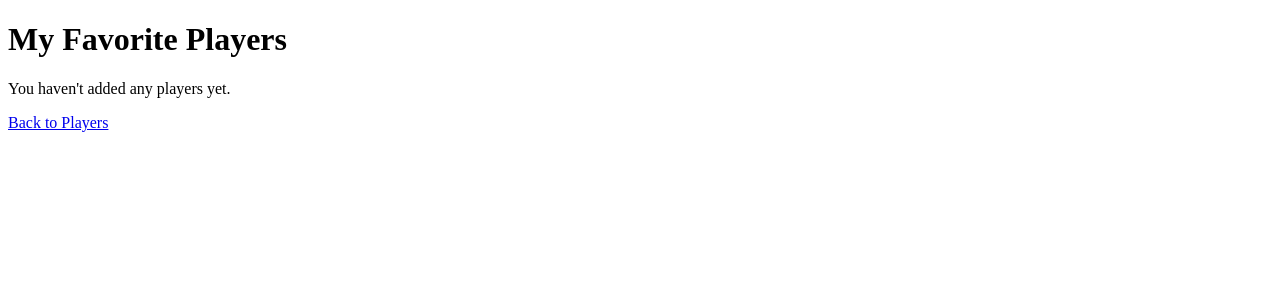
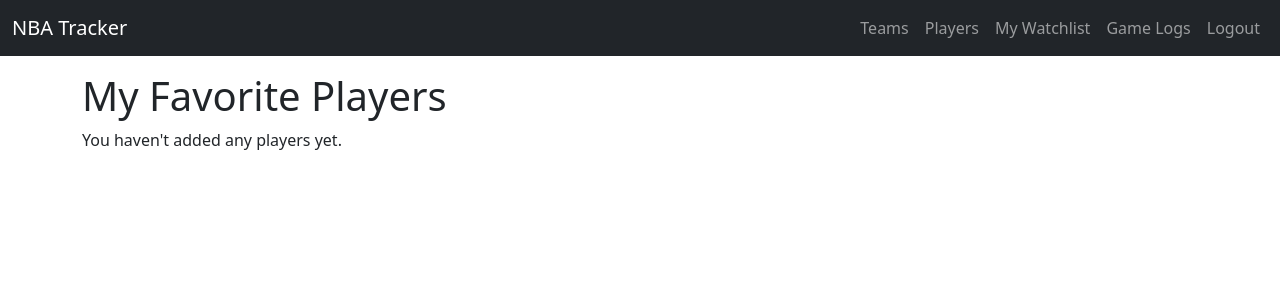
Before and after one commit to ZacPearce/nba_tracker, a Django app: page /watchlist/ in a window 1280 px wide. Shown: the top 300 px of the page. Run offline with Django 5.2, Linux system fonts and the light colour scheme; the visitor is signed in with stand-in values (Sample User, id 1); data comes from the database, SQL or seed files in the repository; data that the repository does not hold is empty.

Commit message:
added remove from watch list option , added bootsrap to watchlist

```diff
--- /dev/null
+++ b/tracker/templates/tracker/base.html
@@ -0,0 +1,30 @@
+<!DOCTYPE html>
+<html lang="en">
+<head>
+  <meta charset="UTF-8">
+  <title>{% block title %}NBA Tracker{% endblock %}</title>
+  <link href="https://cdn.jsdelivr.net/npm/bootstrap@5.3.0/dist/css/bootstrap.min.css" rel="stylesheet">
+</head>
+<body>
+  <nav class="navbar navbar-expand-lg navbar-dark bg-dark mb-3">
+    <div class="container-fluid">
+      <a class="navbar-brand" href="/teams">NBA Tracker</a>
+      <div class="navbar-nav">
+        <a class="nav-link" href="/teams">Teams</a>
+        <a class="nav-link" href="/players">Players</a>
+        <a class="nav-link" href="/watchlist">My Watchlist</a>
+        <a class="nav-link" href="/game-logs">Game Logs</a>
+        {% if user.is_authenticated %}
+          <a class="nav-link" href="/logout">Logout</a>
+        {% else %}
+          <a class="nav-link" href="/login">Login</a>
+        {% endif %}
+      </div>
+    </div>
+  </nav>
+
+  <div class="container">
+    {% block content %}{% endblock %}
+  </div>
+</body>
+</html>
--- a/tracker/templates/tracker/watchlist.html
+++ b/tracker/templates/tracker/watchlist.html
@@ -1,17 +1,20 @@
-<!DOCTYPE html>
-<html>
-<head><title>My Watchlist</title></head>
-<body>
+{% extends 'tracker/base.html' %}
+{% block title %}My Watchlist{% endblock %}
+{% block content %}
 <h1>My Favorite Players</h1>
 {% if favorites %}
-    <ul>
+<ul class="list-group">
   {% for fav in favorites %}
-        <li>{{ fav.player.name }} ({{ fav.player.team.name }})</li>
+    <li class="list-group-item d-flex justify-content-between align-items-center">
+      {{ fav.player.name }} ({{ fav.player.team.name }})
+      <form action="{% url 'remove-from-watchlist' fav.player.id %}" method="post">
+        {% csrf_token %}
+        <button class="btn btn-sm btn-danger">Remove</button>
+      </form>
+    </li>
   {% endfor %}
 </ul>
 {% else %}
 <p>You haven't added any players yet.</p>
 {% endif %}
-  <a href="/players">Back to Players</a>
-</body>
-</html>
+{% endblock %}
--- a/tracker/urls.py
+++ b/tracker/urls.py
@@ -8,5 +8,7 @@ urlpatterns = [
         path('watchlist/', views.watchlist, name='watchlist'),
         path('game-logs/', views.game_logs, name='game-logs'),
         path('add-to-watchlist/<int:player_id>/', views.add_to_watchlist, name='add-to-watchlist'),
+        path('remove-from-watchlist/<int:player_id>/',
+             views.remove_from_watchlist, name='remove-from-watchlist'),
 
 ]
--- a/tracker/views.py
+++ b/tracker/views.py
@@ -1,6 +1,8 @@
 from django.shortcuts import render, redirect, get_object_or_404
 from .models import Team, Player, GameLog, UserFavorite
 from django.contrib.auth.decorators import login_required
+from django.views.decorators.http import require_POST
+
 
 def team_list(request):
     teams = Team.objects.all()
@@ -17,7 +19,8 @@ def player_list(request):
 
 @login_required
 def watchlist(request):
-    favorites = UserFavorite.objects.filter(user=request.user).select_related('player__team')
+    favorites = UserFavorite.objects.filter(user=request.user).select_related
+    ('player__team')
     return render(request, 'tracker/watchlist.html', {'favorites': favorites})
 
 
@@ -31,3 +34,9 @@ def add_to_watchlist(request, player_id):
     player = get_object_or_404(Player, id=player_id)
     UserFavorite.objects.get_or_create(user=request.user, player=player)
     return redirect('player-list')
+
+@login_required
+@require_POST
+def remove_from_watchlist(request, player_id):
+    UserFavorite.objects.filter(user=request.user, player_id=player_id).delete()
+    return redirect('watchlist')
```
Lines whose indentation alone changed are shown as unchanged.
